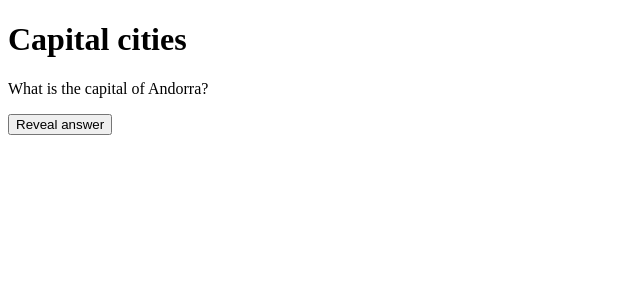
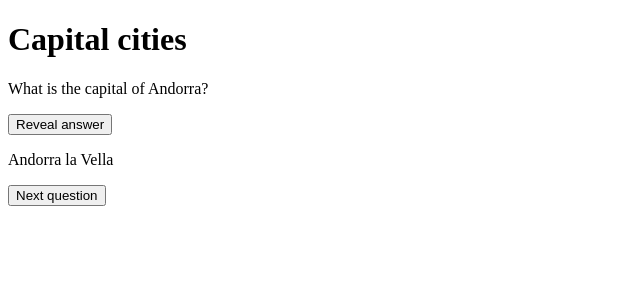
Before and after one commit to RhysJenkins89/capital-cities-react, a React (Vite) app: page / in a window 1280 px wide. Both pictures are taken after a click on the button "Reveal answer". Shown: the top 300 px of the page, without its empty margins (0-640 px from the left). Built offline with nearby package versions, Linux system fonts and the light colour scheme.

Commit message:
Brought in the refetch function

```diff
--- a/src/Home.jsx
+++ b/src/Home.jsx
@@ -3,10 +3,10 @@ import { useQuery } from "@tanstack/react-query";
 import getRandomCountryData from "./fetchFunctions/europe/getRandomCountryData";
 
 const Home = () => {
-    const [continentData, setContinentData] = useState({});
-    const [currentCountry, setCurrentCountry] = useState("");
+    const [showAnswer, setShowAnswer] = useState(false);
+    const [showNextQuestionButton, setShowNextQuestionButton] = useState(false);
 
-    const { isPending, error, data } = useQuery({
+    const { isPending, error, data, refetch } = useQuery({
         queryKey: ["europeData"],
         queryFn: getRandomCountryData,
     });
@@ -16,7 +16,14 @@ const Home = () => {
     if (error) return "An error has occurred: " + error.message;
 
     function handleRevealAnswer() {
-        console.log("The user clicked reveal answer.");
+        setShowAnswer(true);
+        setShowNextQuestionButton(true);
+    }
+
+    function handleNextQuestion() {
+        setShowAnswer(false);
+        setShowNextQuestionButton(false);
+        refetch();
     }
 
     return (
@@ -28,6 +35,10 @@ const Home = () => {
                 {data.countryName}?
             </p>
             <button onClick={handleRevealAnswer}>Reveal answer</button>
+            {showAnswer ? <p>{data.countryData.capital}</p> : <p></p>}
+            {showNextQuestionButton ? (
+                <button onClick={handleNextQuestion}>Next question</button>
+            ) : null}
         </div>
     );
 };
```
Also changed, not shown: 1 other file (tests, documents, lock files or other folders).
